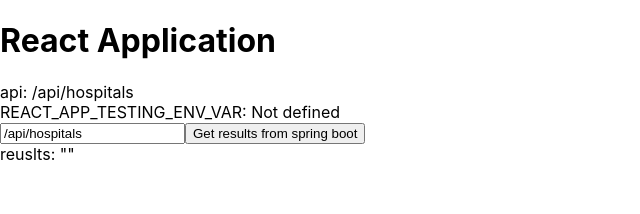
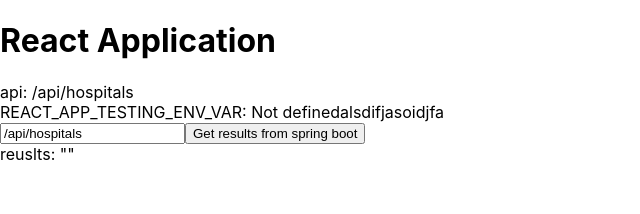
Before and after one commit to kenny7749/react-webapp, a React (Create React App) app: page / in a window 1280 px wide. Shown: the top 214 px of the page, without its empty margins (0-640 px from the left). Built offline with nearby package versions, Linux system fonts and the light colour scheme.

Commit message:
test webhook

```diff
--- a/src/App.js
+++ b/src/App.js
@@ -19,6 +19,7 @@
       <h1>React Application</h1>
       api: {api}<br />
       REACT_APP_TESTING_ENV_VAR: {process.env.REACT_APP_TESTING_ENV_VAR || 'Not defined'}
+      alsdifjasoidjfa
       <br />
 
       <input value={api} onChange={(e) => setApi(e.target.value)} />
```
